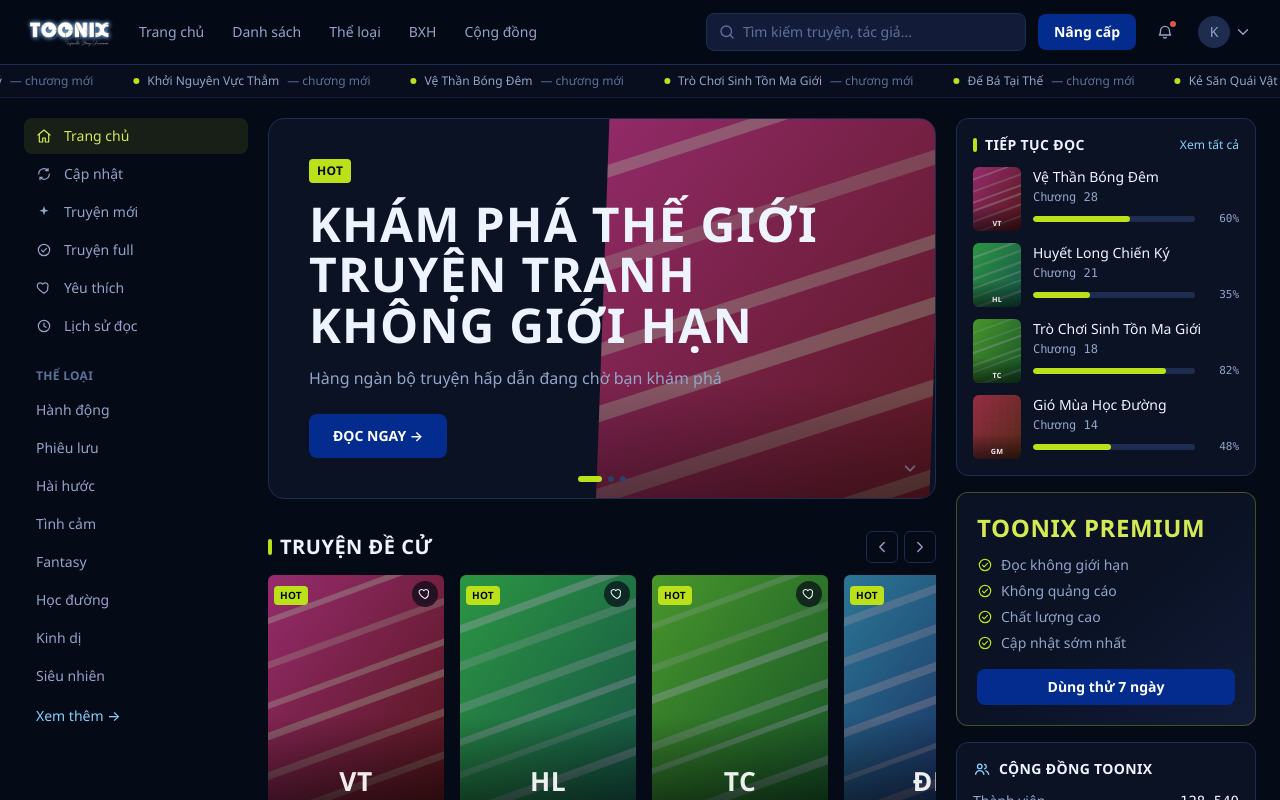
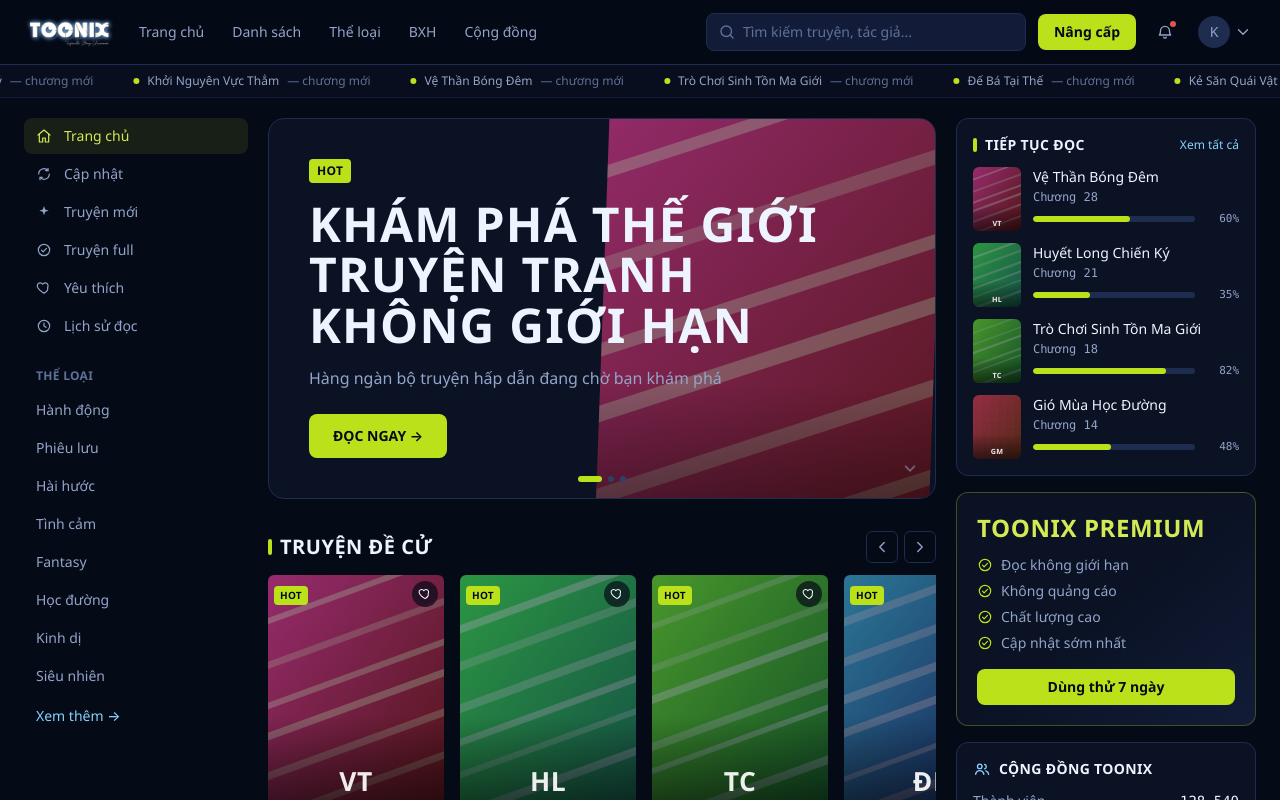
Before and after one commit to caotanduy08111-cmyk/toonix-web, a Next.js app: page / in a window 1280 px wide. Shown: the top 800 px of the page. Built offline with nearby package versions, Linux system fonts and the light colour scheme.

Commit message:
Restore yellow primary buttons, make the "new" hero tag blue
Reverts the CTA button color from blue back to the brand yellow/lime
accent, and gives the "MỚI" hero eyebrow its own blue styling so it
reads distinctly from the lime "HOT" tag.

```diff
--- a/src/components/home/HeroCarousel.tsx
+++ b/src/components/home/HeroCarousel.tsx
@@ -9,6 +9,7 @@ const SLIDES = [
   {
     id: "kham-pha",
     eyebrow: "HOT",
+    eyebrowClass: "bg-gold-500 text-navy-950",
     title: "KHÁM PHÁ THẾ GIỚI TRUYỆN TRANH KHÔNG GIỚI HẠN",
     subtitle: "Hàng ngàn bộ truyện hấp dẫn đang chờ bạn khám phá",
     ctaLabel: "ĐỌC NGAY",
@@ -21,6 +22,7 @@ const SLIDES = [
   {
     id: "cap-nhat",
     eyebrow: "MỚI",
+    eyebrowClass: "bg-sky-500 text-ink-50",
     title: "CẬP NHẬT MỖI NGÀY, KHÔNG BỎ LỠ CHƯƠNG MỚI",
     subtitle: "Theo dõi các bộ truyện đang ra chương liên tục mỗi tuần",
     ctaLabel: "XEM CẬP NHẬT",
@@ -33,6 +35,7 @@ const SLIDES = [
   {
     id: "cong-dong",
     eyebrow: "CỘNG ĐỒNG",
+    eyebrowClass: "bg-gold-500 text-navy-950",
     title: "THAM GIA CỘNG ĐỒNG HƠN 128.000 ĐỘC GIẢ",
     subtitle: "Bình luận, đánh giá và thảo luận về bộ truyện bạn yêu thích",
     ctaLabel: "KHÁM PHÁ",
@@ -87,7 +90,9 @@ export function HeroCarousel() {
         key={slide.id}
         className="animate-fade-up relative flex min-h-[280px] flex-col justify-center gap-4 px-6 py-10 sm:min-h-[320px] sm:px-10"
       >
-        <span className="w-fit rounded bg-gold-500 px-2 py-1 text-xs font-bold tracking-wide text-navy-950">
+        <span
+          className={`w-fit rounded px-2 py-1 text-xs font-bold tracking-wide ${slide.eyebrowClass}`}
+        >
           {slide.eyebrow}
         </span>
         <h1 className="max-w-xl text-balance font-display text-3xl font-bold leading-[1.05] tracking-wide text-ink-50 sm:text-5xl">
--- a/src/components/ui/Button.tsx
+++ b/src/components/ui/Button.tsx
@@ -2,7 +2,7 @@ import Link from "next/link";
 import type { ComponentPropsWithoutRef } from "react";
 
 const VARIANT_CLASSES = {
-  primary: "bg-smalt-500 text-white hover:bg-smalt-600",
+  primary: "bg-gold-500 text-navy-950 hover:bg-gold-400",
   secondary: "bg-navy-800 text-ink-50 border border-navy-600 hover:bg-navy-700",
   ghost: "text-ink-300 hover:text-ink-50 hover:bg-navy-800",
 } as const;
```
